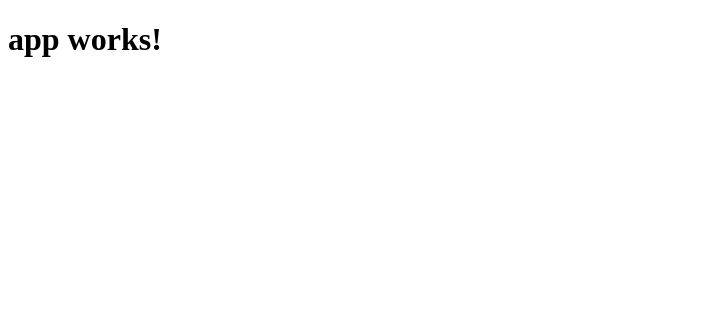
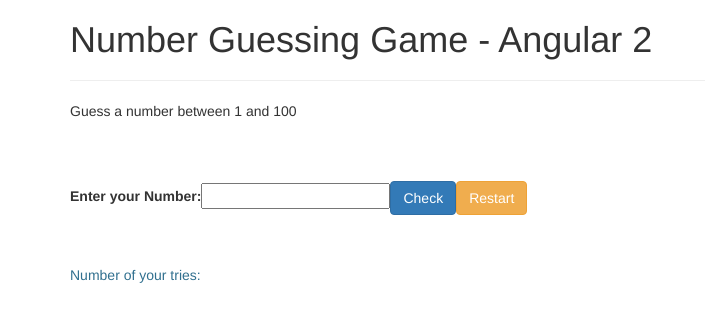
Before and after one commit to ryanzam/angular-guessing-game, an Angular app: page / in a window 1280 px wide. Shown: the top 322 px of the page, without its empty margins (0-705 px from the left). Built offline with nearby package versions, Linux system fonts and the light colour scheme.

Commit message:
GUI created

```diff
--- a/src/app/app.component.html
+++ b/src/app/app.component.html
@@ -1,3 +1 @@
-<h1>
-  {{title}}
-</h1>
+<app-guess-num></app-guess-num>
--- a/src/app/guess-num/guess-num.component.css
+++ b/src/app/guess-num/guess-num.component.css
@@ -0,0 +1,3 @@
+.main {
+  padding: 50px 0 50px;
+}
--- a/src/app/guess-num/guess-num.component.html
+++ b/src/app/guess-num/guess-num.component.html
@@ -1,3 +1,21 @@
-<p>
-  guess-num works!
-</p>
+<div class="container">
+  <h1>Number Guessing Game - Angular 2</h1>
+  <hr>
+
+  <p>Guess a number between 1 and 100</p>
+
+  <div class="main">
+    <label for="">Enter your Number:</label>
+    <input type="number">
+    <button class="btn btn-primary">Check</button>
+
+    <button class="btn btn-warning">Restart</button>
+
+  </div>
+
+
+  <p class="text-info">Number of your tries:
+    <span class="badge"></span>
+  </p>
+
+</div>
--- a/src/index.html
+++ b/src/index.html
@@ -7,6 +7,9 @@
 
   <meta name="viewport" content="width=device-width, initial-scale=1">
   <link rel="icon" type="image/x-icon" href="favicon.ico">
+  <link rel="stylesheet" href="http://netdna.bootstrapcdn.com/bootstrap/
+3.1.1/css/bootstrap.min.css">
+
 </head>
 <body>
   <app-root>Loading...</app-root>
```
